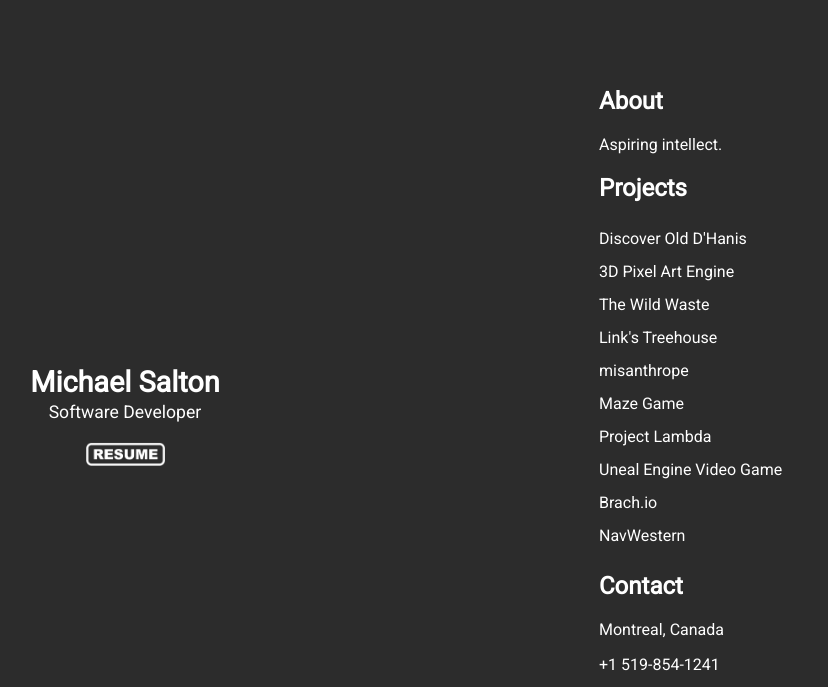
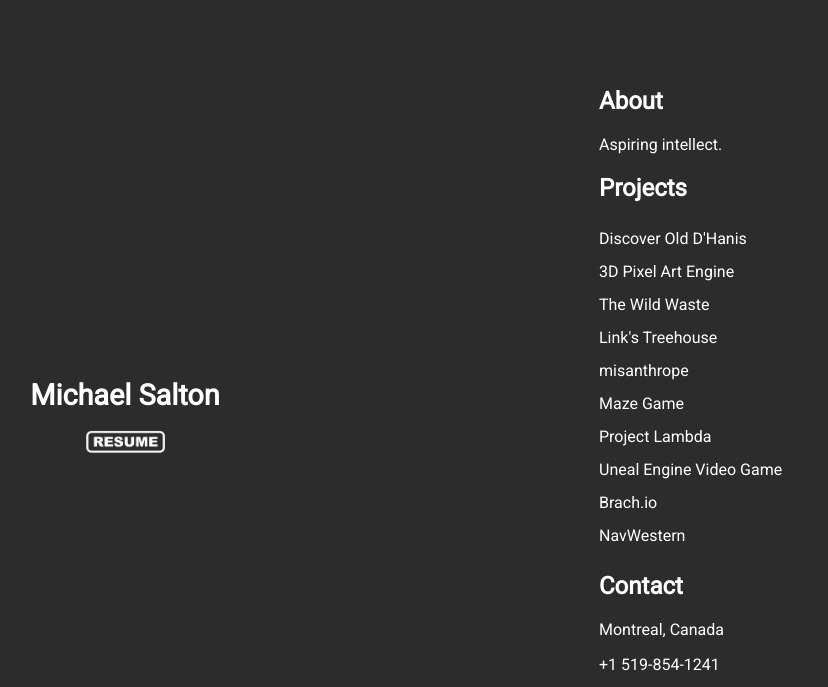
Before and after one commit to michaelsalton/website, a website: page index.html in a window 1280 px wide. Shown: the top 687 px of the page, without its empty margins (199-1027 px from the left). Drawn offline with Linux system fonts and the light colour scheme.

Commit message:
removed software developer

```diff
--- a/index.html
+++ b/index.html
@@ -14,7 +14,6 @@
             <div class="content-column-left">
                 <div class="name-section">
                     <h2>Michael Salton</h2>
-                    <p>Software Developer</p>
                 </div>
                 <a href="images/michael_salton_resume.pdf" target="blank" style="width: 25%; height: 25%;">
                     <img src="images/resume.png" alt="Resume" class="resume" style="width: 100%; height: 100%;">
```
